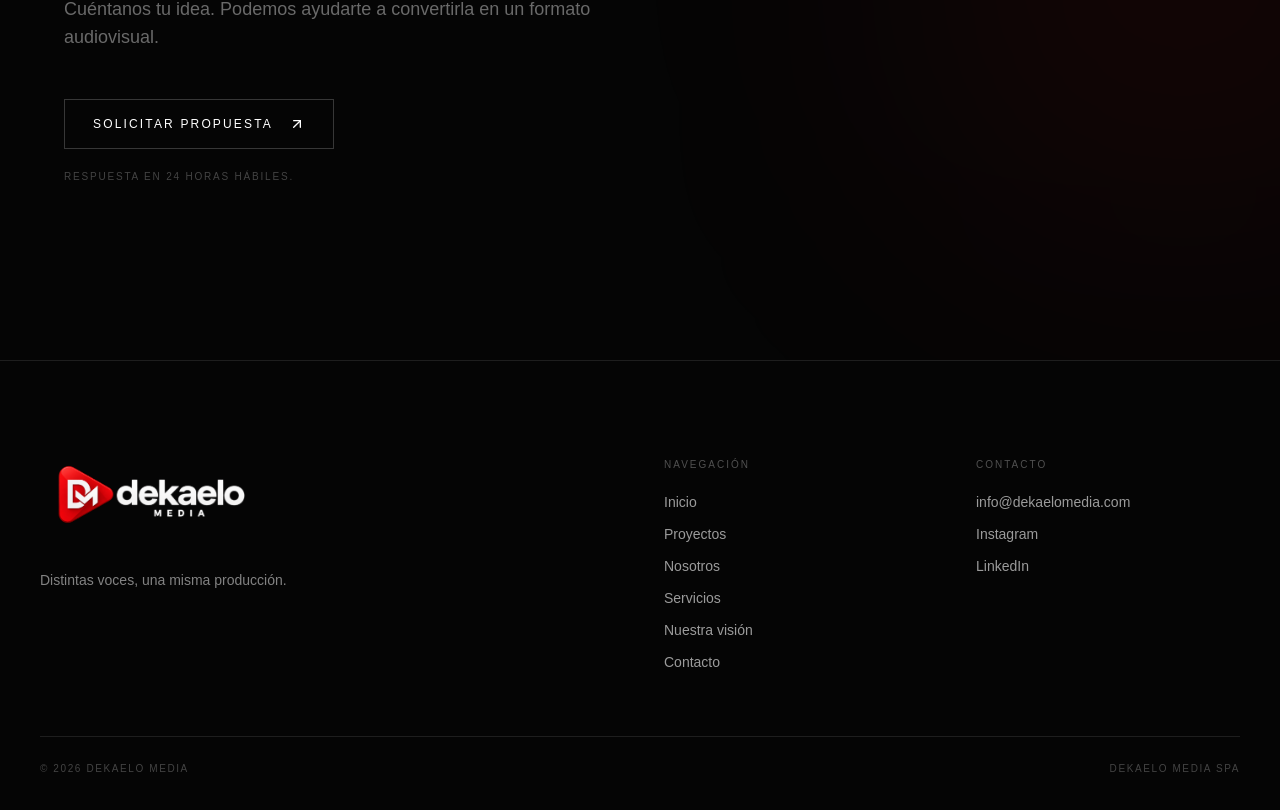
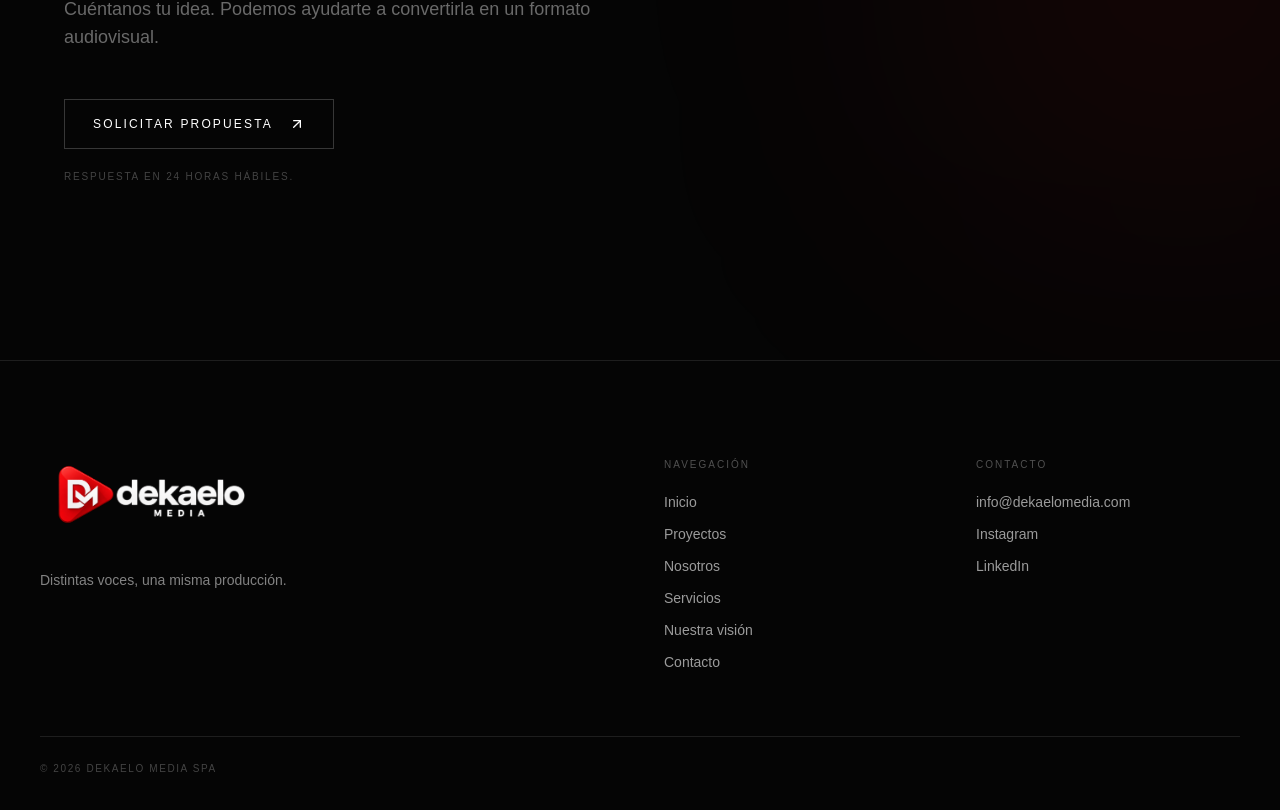
Before and after one commit to TronxGroup/Dekaelo-Media, a Next.js app: page / in a window 1280 px wide. Shown: the part 5655-6465 px from the top of the page. Built offline with nearby package versions, Linux system fonts and the light colour scheme.

Commit message:
Update layout.tsx

```diff
--- a/app/layout.tsx
+++ b/app/layout.tsx
@@ -1,6 +1,7 @@
 import type { Metadata, Viewport } from "next";
 import Image from "next/image";
 import Link from "next/link";
+import { GoogleAnalytics } from "@next/third-parties/google";
 import Header from "@/components/Header";
 import "./globals.css";
 
@@ -178,10 +179,9 @@ function Footer() {
 
         {/* Copyright */}
         <div className="mt-16 border-t border-white/10 pt-6">
-          <div className="flex flex-col gap-3 text-[10px] uppercase tracking-[0.16em] text-white/25 md:flex-row md:items-center md:justify-between">
-            <p>© {new Date().getFullYear()} Dekaelo Media</p>
-            <p>Dekaelo Media SpA</p>
-          </div>
+          <p className="text-[10px] uppercase tracking-[0.16em] text-white/25">
+            © {new Date().getFullYear()} Dekaelo Media SpA
+          </p>
         </div>
       </div>
     </footer>
@@ -202,6 +202,8 @@ export default function RootLayout({
 
         <Footer />
 
+        <GoogleAnalytics gaId="G-96HZDP5PVP" />
+
         {/* Schema.org */}
         <script
           type="application/ld+json"
@@ -209,25 +211,17 @@ export default function RootLayout({
             __html: JSON.stringify({
               "@context": "https://schema.org",
               "@type": "Organization",
-
               name: "Dekaelo Media",
-
               url: siteUrl,
-
               logo: `${siteUrl}/dekaelo-logo.png`,
-
               description:
                 "Productora audiovisual chilena especializada en desarrollo de formatos, producción, realización y postproducción.",
-
               foundingDate: "2013",
-
               email: "info@dekaelomedia.com",
-
               founder: {
                 "@type": "Person",
                 name: "Tomás Echeverría",
               },
-
               sameAs: [
                 "https://www.instagram.com/dekaelo_media/",
                 "https://www.linkedin.com/company/dekaelo-media/",
```
